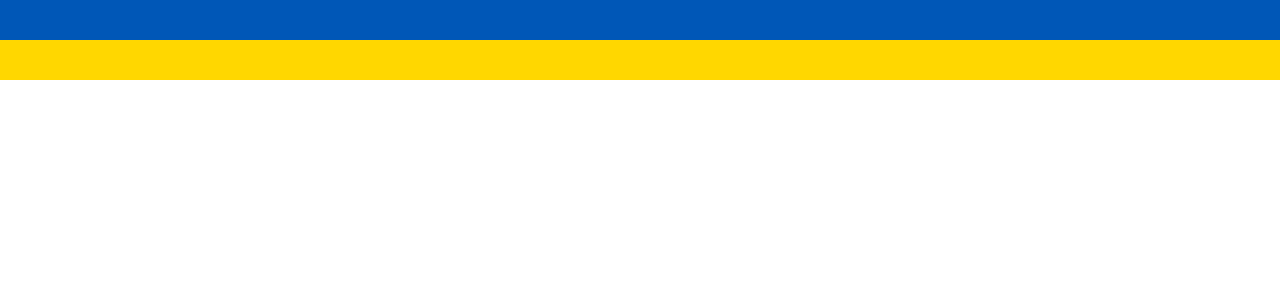
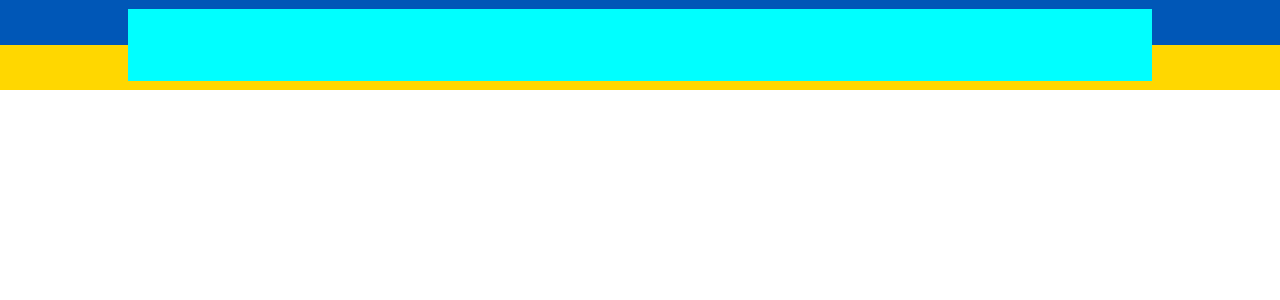
Before and after one commit to KostiantynPolishko2/ts_app-exam, a React (Create React App) app: page / in a window 1280 px wide. Shown: the top 300 px of the page. Built offline with nearby package versions, Linux system fonts and the light colour scheme.

Commit message:
3 Header styled-componet set upped for center position inside of all rest FC

```diff
--- a/src/components/Header/Header.styled.ts
+++ b/src/components/Header/Header.styled.ts
@@ -1,8 +1,15 @@
 import styled from 'styled-components';
 
+export const CenterPosition = styled.div`
+    position: absolute;
+    top: 50%;
+    left: 50%;
+    transform: translate(-50%, -50%);
+`;
+
 export const HeaderWrapper = styled.div`
-    height: 80px;
-    background-color: aqua;
+    position: relative;
+    height: 90px;
 `;
 
 export const RowFlagBlue = styled.div`
@@ -14,3 +21,9 @@ export const RowFlagYellow = styled.div`
     height: 50%;
     background-color: rgb(255, 215, 0);
 `;
+
+export const BlockMenu = styled(CenterPosition)`
+    width: 80%;
+    height: 80%;
+    background-color: aqua;
+`;
--- a/src/components/Header/Header.tsx
+++ b/src/components/Header/Header.tsx
@@ -1,13 +1,14 @@
 import React, { FC } from 'react';
 import { HeaderWrapper } from './Header.styled';
-import { RowFlagBlue, RowFlagYellow } from './Header.styled';
+import { RowFlagBlue, RowFlagYellow, BlockMenu } from './Header.styled';
 
 interface HeaderProps {}
 
-const Header: FC<HeaderProps> = () => (
+const Header: FC<HeaderProps> = (): React.FunctionComponentElement<HeaderProps> => (
    <HeaderWrapper>
       <RowFlagBlue/>
       <RowFlagYellow/>
+      <BlockMenu/>
    </HeaderWrapper>
 );
 
--- a/src/index.tsx
+++ b/src/index.tsx
@@ -9,7 +9,7 @@ const root = ReactDOM.createRoot(
 );
 root.render(
   <React.StrictMode>
-    <Header />
+    <Header/>
   </React.StrictMode>
 );
 
```
